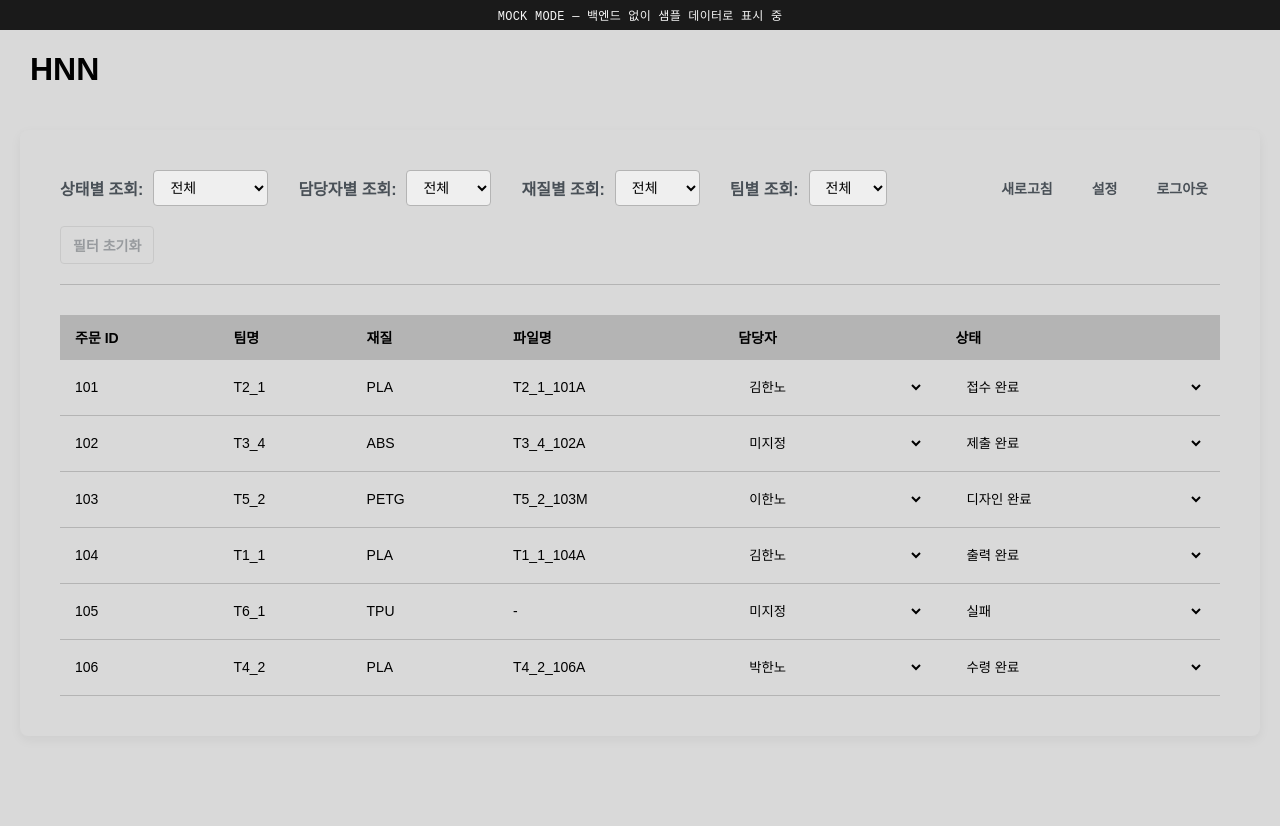
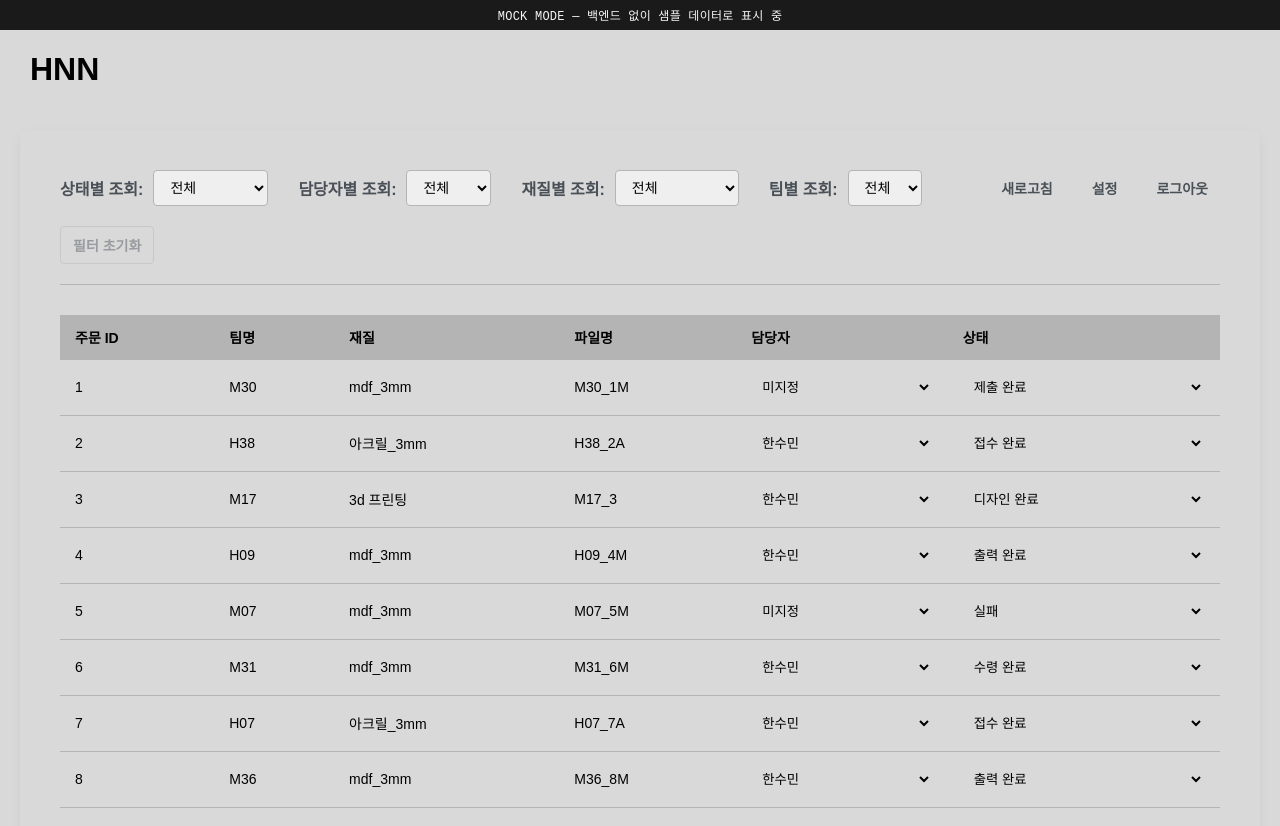
Before and after one commit to hanno0no/Frontend, a React (Vite) app: page /admin in a window 1280 px wide. Shown: the top 826 px of the page. Built offline with nearby package versions, Linux system fonts and the light colour scheme; a web font is replaced by a local one.

Commit message:
add: 목업데이터 생성

```diff
--- a/src/mocks/data.js
+++ b/src/mocks/data.js
@@ -1,66 +1,82 @@
-/** 디자인/개발용 샘플 데이터. 백엔드 없이도 화면을 채웁니다. */
+/** 디자인/개발용 샘플 데이터. scripts/seed.sql 과 동일한 패턴. */
 
 export const mockDashboard = {
-  completedTeam: ['T1_1', 'T1_3', 'T2_2', 'T3_1', 'T4_5'],
-  waitingTeam: ['T2_1', 'T3_4', 'T5_2', 'T6_1'],
+  // IndexService: teamNum + "_" + orderId (파일명 접미사 M/A 없음)
+  // M36_8 은 seed 에서 hidden_from_dashboard=1 → 완료 명단 제외
+  completedTeam: ['H09_4'],
+  waitingTeam: ['H38_2', 'M17_3', 'H07_7'],
   // endTime은 handler에서 현재 시각 기준으로 재계산
-  emergencyMessage: ['긴급: 출력기 점검 중입니다', '접수대 앞 대기열을 유지해 주세요'],
+  emergencyMessage: ['아크릴 소진되었습니다.'],
   messages: [
-    '3D 프린터 출력 예상 대기 시간: 약 40분',
-    '파일명은 팀명_재질 형식으로 제출해 주세요',
-    '접수 후 접수대로 이동해 주문을 완료해 주세요',
-    '디자인 검수 완료된 팀부터 순차 출력됩니다',
+    '허용 규격: MDF 3mm, 아크릴 3mm',
+    '완료 명단에 팀명 확인 시, 가지러 오시기 바랍니다.',
   ],
 };
 
 export const mockOrders = [
   {
-    orderId: 101,
-    teamNum: 'T2_1',
-    material: 'PLA',
-    fileName: 'T2_1_101A',
-    admin: '김한노',
-    state: 'accepted',
-  },
-  {
-    orderId: 102,
-    teamNum: 'T3_4',
-    material: 'ABS',
-    fileName: 'T3_4_102A',
+    orderId: 1,
+    teamNum: 'M30',
+    material: 'mdf_3mm',
+    fileName: 'M30_1M',
     admin: '',
     state: 'submitted',
   },
   {
-    orderId: 103,
-    teamNum: 'T5_2',
-    material: 'PETG',
-    fileName: 'T5_2_103M',
-    admin: '이한노',
+    orderId: 2,
+    teamNum: 'H38',
+    material: '아크릴_3mm',
+    fileName: 'H38_2A',
+    admin: '한수민',
+    state: 'accepted',
+  },
+  {
+    orderId: 3,
+    teamNum: 'M17',
+    material: '3d 프린팅',
+    fileName: 'M17_3',
+    admin: '한수민',
     state: 'design_complete',
   },
   {
-    orderId: 104,
-    teamNum: 'T1_1',
-    material: 'PLA',
-    fileName: 'T1_1_104A',
-    admin: '김한노',
+    orderId: 4,
+    teamNum: 'H09',
+    material: 'mdf_3mm',
+    fileName: 'H09_4M',
+    admin: '한수민',
     state: 'print_complete',
   },
   {
-    orderId: 105,
-    teamNum: 'T6_1',
-    material: 'TPU',
-    fileName: null,
+    orderId: 5,
+    teamNum: 'M07',
+    material: 'mdf_3mm',
+    fileName: 'M07_5M',
     admin: '',
     state: 'failed',
   },
   {
-    orderId: 106,
-    teamNum: 'T4_2',
-    material: 'PLA',
-    fileName: 'T4_2_106A',
-    admin: '박한노',
+    orderId: 6,
+    teamNum: 'M31',
+    material: 'mdf_3mm',
+    fileName: 'M31_6M',
+    admin: '한수민',
     state: 'picked_up',
+  },
+  {
+    orderId: 7,
+    teamNum: 'H07',
+    material: '아크릴_3mm',
+    fileName: 'H07_7A',
+    admin: '한수민',
+    state: 'accepted',
+  },
+  {
+    orderId: 8,
+    teamNum: 'M36',
+    material: 'mdf_3mm',
+    fileName: 'M36_8M',
+    admin: '한수민',
+    state: 'print_complete',
   },
 ];
 
@@ -73,34 +89,28 @@ export const mockStatusList = [
   'failed',
 ];
 
-export const mockAdminList = ['김한노', '이한노', '박한노'];
+export const mockAdminList = ['한수민'];
 
-export const mockMaterials = ['PLA', 'ABS', 'PETG', 'TPU'];
+export const mockMaterials = ['mdf_3mm', '아크릴_3mm', '3d 프린팅'];
 
 export const mockTeamStatus = [
   {
-    orderId: 201,
-    material: 'PLA',
-    status: 'print_complete',
-    orderTime: '2026-07-21T14:30:00',
+    orderId: 1,
+    material: 'mdf_3mm',
+    status: 'submitted',
+    orderTime: '2025-10-18T11:21:01',
   },
   {
-    orderId: 202,
-    material: 'ABS',
-    status: 'design_complete',
-    orderTime: '2026-07-21T15:10:00',
+    orderId: 4,
+    material: 'mdf_3mm',
+    status: 'print_complete',
+    orderTime: '2025-10-19T03:47:20',
   },
   {
-    orderId: 203,
-    material: 'PETG',
-    status: 'accepted',
-    orderTime: '2026-07-21T16:05:00',
-  },
-  {
-    orderId: 204,
-    material: 'PLA',
+    orderId: 6,
+    material: 'mdf_3mm',
     status: 'picked_up',
-    orderTime: '2026-07-21T13:00:00',
+    orderTime: '2025-10-18T13:22:06',
   },
 ];
 
@@ -108,46 +118,37 @@ export const mockSettings = {
   eventInfos: [
     {
       eventId: 1,
-      eventName: '한노 여름방학 해커톤',
-      description: '3D 프린팅 접수 및 출력 운영',
-      startTime: '2026-07-21T09:00:00',
-      endTime: '2026-07-21T21:00:00',
+      eventName: '경상북도교육청 주관 제 7회 SW-AI 창의융합 해커톤',
+      description: '레이저컷팅 / 3D 프린팅 접수·출력 운영',
+      startTime: '2025-10-18T09:00:00',
+      endTime: '2025-10-19T09:00:00',
       open: true,
-    },
-    {
-      eventId: 2,
-      eventName: '예비 행사',
-      description: '테스트용 비활성 대회',
-      startTime: '2026-08-01T10:00:00',
-      endTime: '2026-08-01T18:00:00',
-      open: false,
     },
   ],
   messages: [
     {
       messageId: 1,
-      content: '출력기 점검으로 대기가 길어질 수 있습니다',
+      content: '아크릴 소진되었습니다.',
       emergency: true,
       display: true,
     },
     {
       messageId: 2,
-      content: '접수 후 접수대로 이동해 주세요',
+      content: '허용 규격: MDF 3mm, 아크릴 3mm',
       emergency: false,
       display: true,
     },
     {
       messageId: 3,
-      content: '숨김 공지 (표시 안 함)',
+      content: '완료 명단에 팀명 확인 시, 가지러 오시기 바랍니다.',
       emergency: false,
-      display: false,
+      display: true,
     },
   ],
   materials: [
-    { materialId: 1, materialName: 'PLA', active: true },
-    { materialId: 2, materialName: 'ABS', active: true },
-    { materialId: 3, materialName: 'PETG', active: true },
-    { materialId: 4, materialName: 'TPU', active: false },
+    { materialId: 1, materialName: 'mdf_3mm', active: true },
+    { materialId: 3, materialName: '아크릴_3mm', active: true },
+    { materialId: 7, materialName: '3d 프린팅', active: true },
   ],
   completedLimit: 9,
   waitingLimit: 12,
--- a/src/mocks/handler.js
+++ b/src/mocks/handler.js
@@ -12,10 +12,10 @@ import {
 const store = {
   orders: structuredClone(mockOrders),
   settings: structuredClone(mockSettings),
-  nextOrderId: 106,
+  nextOrderId: 9,
   nextMessageId: 4,
-  nextMaterialId: 5,
-  nextEventId: 3,
+  nextMaterialId: 8,
+  nextEventId: 2,
 };
 
 const delay = (ms = 200) => new Promise((resolve) => setTimeout(resolve, ms));
```
